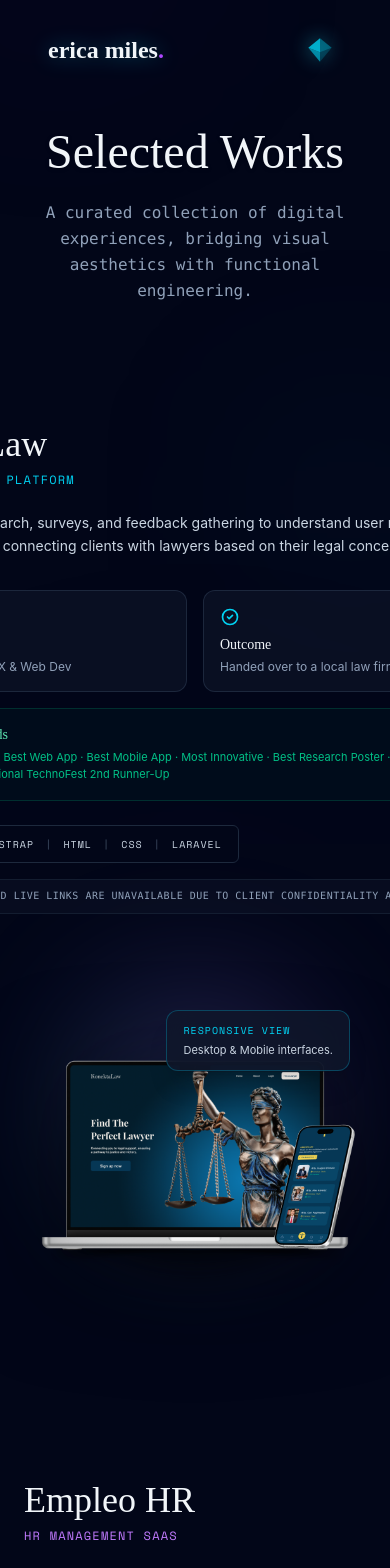
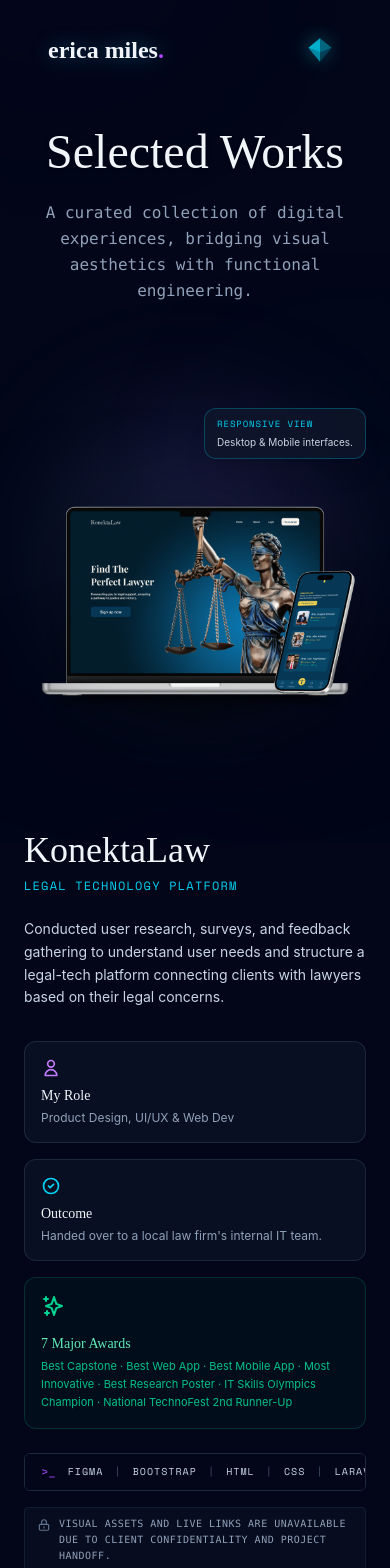
Before and after one commit to milesqt/portfolio.miles, a Vue app: page /#/works in a window 390 px wide. Shown: the top 1568 px of the page. Built offline with nearby package versions, Linux system fonts and the light colour scheme; a web font is replaced by a local one.

Commit message:
fix: mobile view on works

```diff
--- a/src/pages/works.vue
+++ b/src/pages/works.vue
@@ -16,10 +16,10 @@
     </section>
 
     <!-- 01. KONEKTALAW -->
-    <section id="konektalaw" class="relative flex flex-col lg:flex-row gap-16 items-center">
+    <section id="konektalaw" class="relative flex flex-col lg:flex-row gap-12 lg:gap-16 items-center">
 
       <!-- Narrative (Left) -->
-      <div class="lg:w-1/2 space-y-6 relative z-10 order-1">
+      <div class="w-full lg:w-1/2 space-y-6 relative z-10 order-2 lg:order-1">
         <!-- Header -->
         <div>
           <h2 class="font-display text-4xl text-slate-100 mb-2">KonektaLaw</h2>
@@ -32,7 +32,7 @@
         </p>
 
         <!-- Icon Data Grid -->
-        <div class="grid grid-cols-2 gap-4 pt-2">
+        <div class="grid grid-cols-1 sm:grid-cols-2 gap-4 pt-2">
           <!-- Role Box -->
           <div class="bg-slate-900/60 border border-slate-700/50 p-4 rounded-xl">
             <svg class="w-5 h-5 text-purple-400 mb-2" fill="none" viewBox="0 0 24 24" stroke="currentColor"><path stroke-linecap="round" stroke-linejoin="round" stroke-width="2" d="M16 7a4 4 0 11-8 0 4 4 0 018 0zM12 14a7 7 0 00-7 7h14a7 7 0 00-7-7z" /></svg>
@@ -46,8 +46,8 @@
             <p class="text-slate-400 text-xs">Handed over to a local law firm's internal IT team.</p>
           </div>
           <!-- Awards Box -->
-          <div class="col-span-2 bg-emerald-900/10 border border-emerald-500/20 p-4 rounded-xl flex gap-4 items-start transition-colors">
-            <svg class="w-6 h-6 text-emerald-400 flex-shrink-0 mt-0.5" fill="none" viewBox="0 0 24 24" stroke="currentColor"><path stroke-linecap="round" stroke-linejoin="round" stroke-width="2" d="M5 3v4M3 5h4M6 17v4m-2-2h4m5-16l2.286 6.857L21 12l-5.714 2.143L13 21l-2.286-6.857L5 12l5.714-2.143L13 3z" /></svg>
+          <div class="col-span-1 sm:col-span-2 bg-emerald-900/10 border border-emerald-500/20 p-4 rounded-xl flex flex-col sm:flex-row gap-4 items-start transition-colors">
+            <svg class="w-6 h-6 text-emerald-400 flex-shrink-0 sm:mt-0.5" fill="none" viewBox="0 0 24 24" stroke="currentColor"><path stroke-linecap="round" stroke-linejoin="round" stroke-width="2" d="M5 3v4M3 5h4M6 17v4m-2-2h4m5-16l2.286 6.857L21 12l-5.714 2.143L13 21l-2.286-6.857L5 12l5.714-2.143L13 3z" /></svg>
             <div>
               <h4 class="text-emerald-300 font-display text-sm mb-1">7 Major Awards</h4>
               <p class="text-emerald-400/90 text-[11px] leading-relaxed">
@@ -58,34 +58,36 @@
         </div>
 
         <div class="flex flex-col gap-4 mt-6">
-          <!-- Terminal Stack -->
-          <div class="flex items-center gap-3 bg-slate-950 border border-slate-800 rounded-md px-4 py-2.5 w-max">
-            <span class="text-purple-500 font-mono-space text-xs">>_</span>
-            <span class="text-slate-300 font-mono-space text-[10px] tracking-widest uppercase">Figma <span class="text-slate-600 mx-1">|</span> Bootstrap <span class="text-slate-600 mx-1">|</span> HTML <span class="text-slate-600 mx-1">|</span> CSS <span class="text-slate-600 mx-1">|</span> Laravel</span>
+          <!-- Terminal Stack (Added responsive wrapping/scrolling) -->
+          <div class="flex items-center gap-3 bg-slate-950 border border-slate-800 rounded-md px-4 py-2.5 w-max max-w-full overflow-x-auto overflow-y-hidden no-scrollbar">
+            <span class="text-purple-500 font-mono-space text-xs flex-shrink-0">>_</span>
+            <span class="text-slate-300 font-mono-space text-[10px] tracking-widest uppercase whitespace-nowrap">
+              Figma <span class="text-slate-600 mx-1">|</span> Bootstrap <span class="text-slate-600 mx-1">|</span> HTML <span class="text-slate-600 mx-1">|</span> CSS <span class="text-slate-600 mx-1">|</span> Laravel
+            </span>
           </div>
 
-          <!-- Confidentiality Note -->
+          <!-- Confidentiality Note (Made max-w-full so it doesn't break boundaries) -->
           <div class="flex items-start gap-2 bg-slate-900/40 border border-slate-800/60 rounded px-3 py-2 w-max max-w-full">
             <svg class="w-3.5 h-3.5 text-slate-500 flex-shrink-0 mt-0.5" fill="none" viewBox="0 0 24 24" stroke="currentColor"><path stroke-linecap="round" stroke-linejoin="round" stroke-width="2" d="M12 15v2m-6 4h12a2 2 0 002-2v-6a2 2 0 00-2-2H6a2 2 0 00-2 2v6a2 2 0 002 2zm10-10V7a4 4 0 00-8 0v4h8z" /></svg>
             <p class="text-slate-400 font-mono text-[10px] uppercase tracking-wider leading-relaxed">
-              Visual assets and live links are unavailable due<br class="hidden md:block" /> to client confidentiality and project handoff.
+              Visual assets and live links are unavailable due<br class="hidden sm:block" /> to client confidentiality and project handoff.
             </p>
           </div>
         </div>
       </div>
 
-      <!-- Visual (Right) -->
-      <div class="lg:w-1/2 relative flex justify-center items-center order-2">
-        <div class="absolute top-8 right-4 lg:-right-4 bg-slate-900/80 backdrop-blur-md border border-cyan-500/30 px-4 py-3 rounded-xl z-20 flex flex-col shadow-xl">
-          <span class="font-mono-space text-[10px] text-cyan-400 uppercase tracking-widest mb-1">Responsive View</span>
-          <span class="text-[11px] text-slate-300 font-sans">Desktop & Mobile interfaces.</span>
+      <!-- Visual (Right - Moved to display on top for mobile) -->
+      <div class="w-full lg:w-1/2 relative flex justify-center items-center order-1 lg:order-2 mb-4 lg:mb-0">
+        <!-- Glass card position adjusted to not clip off mobile screens -->
+        <div class="absolute -top-4 right-0 lg:top-8 lg:-right-4 bg-slate-900/80 backdrop-blur-md border border-cyan-500/30 px-3 py-2 lg:px-4 lg:py-3 rounded-xl z-20 flex flex-col shadow-xl">
+          <span class="font-mono-space text-[9px] lg:text-[10px] text-cyan-400 uppercase tracking-widest mb-1">Responsive View</span>
+          <span class="text-[10px] lg:text-[11px] text-slate-300 font-sans">Desktop & Mobile interfaces.</span>
         </div>
 
         <div class="absolute inset-0 bg-gradient-to-tr from-cyan-500/20 to-purple-500/20 blur-3xl rounded-full w-3/4 h-3/4 mx-auto z-0 pointer-events-none"></div>
         <img src="/konektalaw-mockup.png" alt="KonektaLaw Responsive Mockup" class="relative z-10 w-full max-w-[34rem] object-contain drop-shadow-[0_20px_50px_rgba(0,0,0,0.5)] hover:scale-105 transition-transform duration-700" />
       </div>
     </section>
-
     <!-- 02. EMPLEO HR -->
     <section id="empleo-hr" class="relative flex flex-col lg:flex-row gap-16 items-center">
 
```
